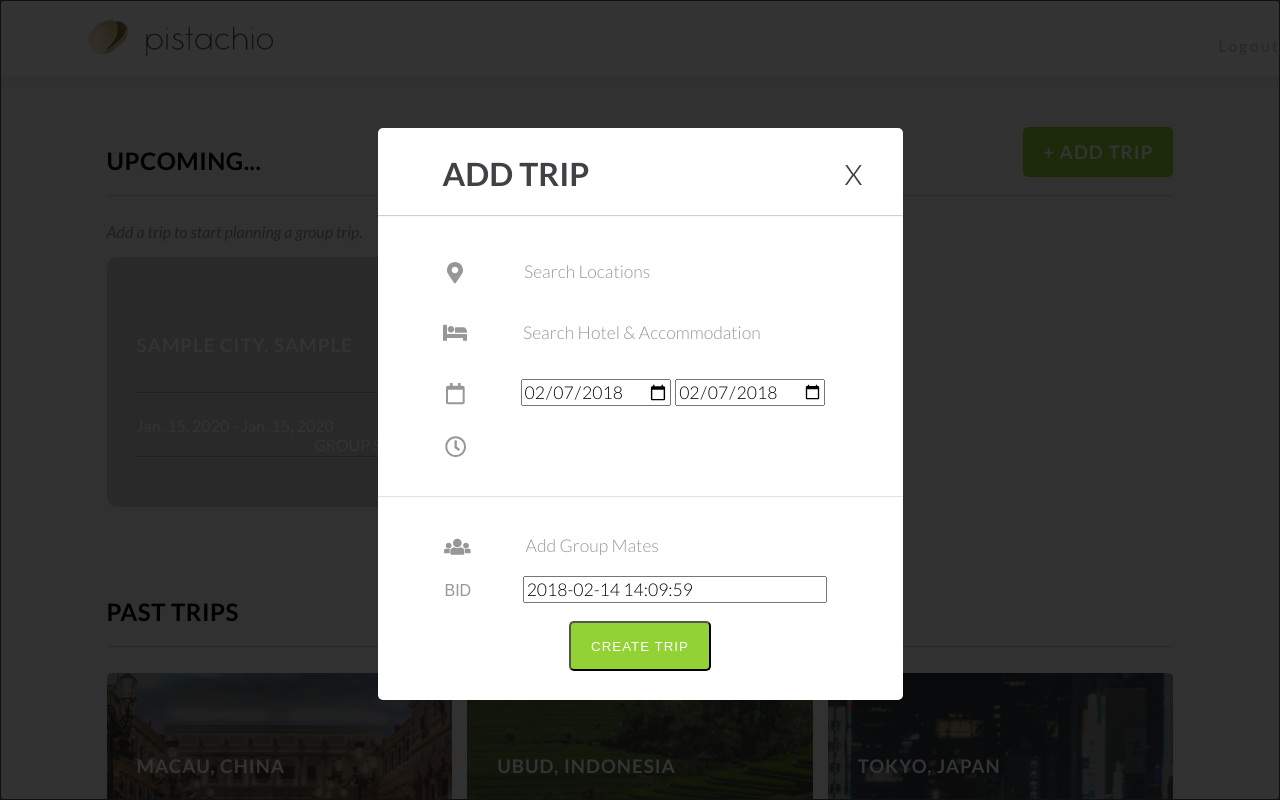
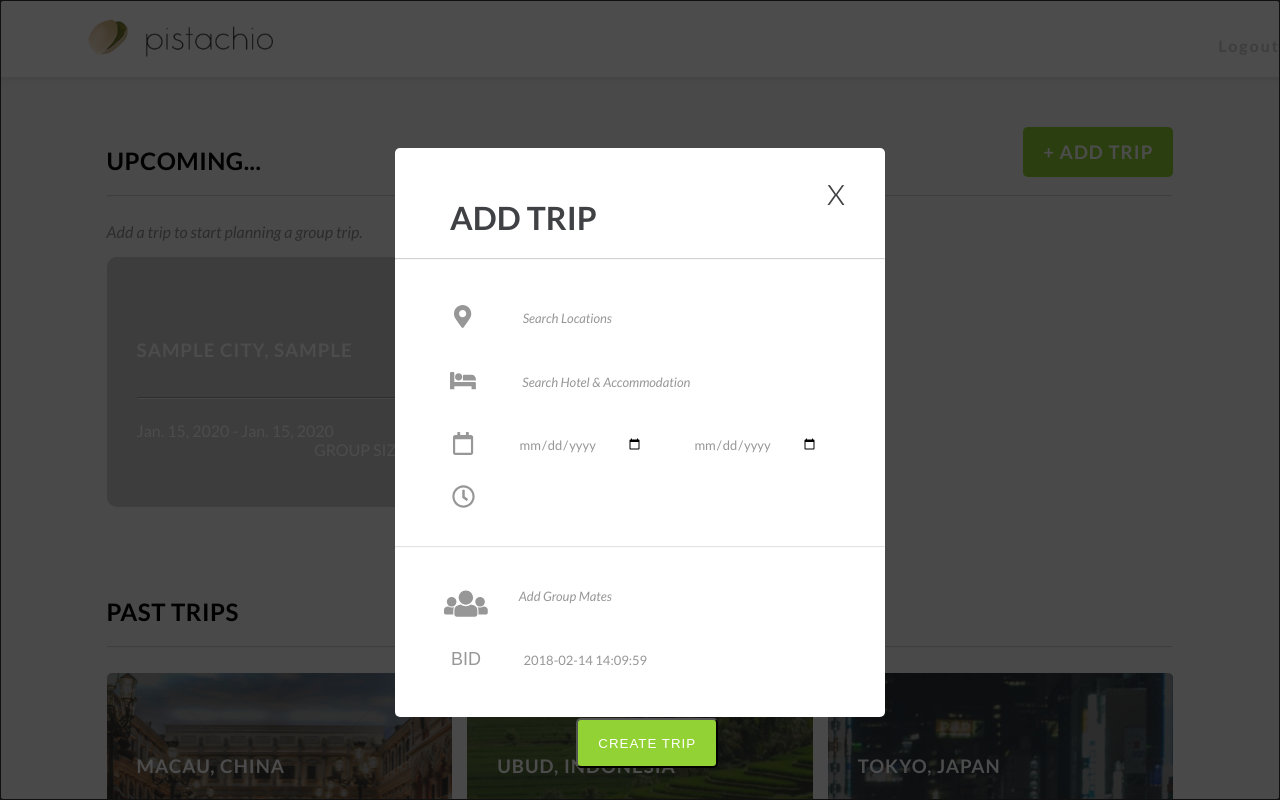
Before and after one commit to spdasilv/pistachio, a Django app: template pistachio/api/templates/api/home.html in a window 1280 px wide, after a click on "+ ADD TRIP". Run offline with Django 3.2, Linux system fonts and the light colour scheme; the template is opened without the code that fills it: values that come from a table or form of the project are taken from there, others are empty; a user stored in the database is signed in; tables that the repository leaves empty hold one stand-in row (values such as "Sample post").

Commit message:
More Modal Styling
Things left to do:
1. slider for time of day
2. vertically center "Add Group Mates"

```diff
--- a/pistachio/api/static/api/css/styling.css
+++ b/pistachio/api/static/api/css/styling.css
@@ -290,7 +290,7 @@ input, select, textarea {
     right: 0;
     bottom: 0;
     left: 0;
-    background: rgba(0, 0, 0, 0.8);
+    background: rgba(0, 0, 0, 0.7);
     z-index: 99999;
     opacity:0;
     -webkit-transition: opacity 400ms ease-in;
@@ -303,8 +303,9 @@ input, select, textarea {
     pointer-events: auto;
 }
 .modalDialog > div {
-    width: 525px;
+    width: 490px;
     position: relative;
+    top:20px;
     margin: 10% auto;
     padding: 5px 20px 13px 20px;
     border-radius: 5px;
--- a/pistachio/api/templates/api/home.html
+++ b/pistachio/api/templates/api/home.html
@@ -42,7 +42,6 @@
                                     GROUP SIZE: {{ trip.userstrip_set.count }}
                                 </span>
                             </h4>
-                            <hr/>
                         </div>
                     </div>
                     {% if forloop.counter|divisibleby:3 %}
@@ -110,43 +109,75 @@
             {% csrf_token %}
             <div>
                 <style>
-                .inputAddTrip[type=text]{
+                input.inputAddTrip[type=text]{
                     width:70%;
                     border-bottom: 1px solid white;
+                    font-size: 13px;
+                    font-weight: normal;
+                    font-style:italic;
+                    color: var(--darkergrey);
                 }
-                .inputAddTrip[type=text]:focus, input[type=text]:active {
+                input.inputAddTrip[type=text]:focus, input[type=text]:active {
                     border-bottom: 1px solid white;
                     outline: none;
                 }
+                input.inputAddTrip[type=date]{
+                    font-size: 13px;
+                    font-weight: normal;
+                    border: 0px;
+                    color: var(--darkergrey);
+                    width:33%;
+                }
+                input.inputAddTrip[type=datetime]{
+                    font-size: 13px;
+                    font-weight: normal;
+                    border: 0px;
+                    color: var(--darkergrey);
+                }
                 .modalDialogAddTrip > div {
-                    padding: 5px 65px 13px 65px;
+                    padding: 5px 55px 13px 55px;
                 }
                 hr.divider {
-                    margin-left: -65px;
-                    margin-right: -65px;
+                    margin-left: -55px;
+                    margin-right: -55px;
                     border-color: #f4f6f9;
                     opacity: 0.5;
                 }
                 .iconAddTrip{
-                    margin-right:50px;
+                    font-size: 23px;
+                    margin-right:40px;
                     margin-top:20px;
                     color:var(--darkergrey);
                 }
-
+                textarea{
+                    font-size: 13px;
+                    font-weight: normal;
+                    font-style:italic;
+                    color: var(--darkergrey);
+                    margin-top:30px;
+                    border: 0px;
+                    position: absolute;
+                    color:var(--darkergrey);
+                    margin-left:-11px;
+                    #background-color:yellow;
+                    rows:"2";
+                    width:300px;
+                    resize: none;
+                }
                 </style>
-                <h1>ADD TRIP</h1>
+                <h1 style="margin-top:45px;">ADD TRIP</h1>
                 <hr class="divider"/>
                 <i class="fas fa-map-marker-alt fa-lg iconAddTrip" style="margin-top:37px;margin-left:4px;"></i>  <input class="inputAddTrip" type="text" name="city_choice" maxlength="300" required id="id_city_choice" value="Search Locations" style="margin-left:5px;"/><br>
                 <i class="fas fa-bed fa-lg iconAddTrip"></i>  <input class="inputAddTrip" type="text" name="hotel" maxlength="300" required id="id_hotel" value="Search Hotel & Accommodation" /><br>
-                <i class="far fa-calendar fa-lg iconAddTrip" style="margin-left:3px;"></i>  <input class="inputAddTrip" type="date" name="start_date" value="2018-02-07" required id="id_start_date" style="margin-left:2px;width:38%;"/>
-                <input class="inputAddTrip" type="date" name="end_date" value="2018-02-07" required id="id_end_date" style="width:38%;"/><br>
+                <i class="far fa-calendar fa-lg iconAddTrip" style="margin-left:3px;"></i>  <input class="inputAddTrip" type="date" name="start_date" required id="id_start_date"/>
+                <input class="inputAddTrip" type="date" name="end_date" required id="id_end_date" style="margin-left:45px;"/><br>
                 <i class="far fa-clock fa-lg iconAddTrip" style="margin-left:2px;margin-top:30px;margin-bottom:30px;"></i><br/>
                 <hr class="divider" style="opacity:0.3"/>
-                <i class="fas fa-users fa-lg iconAddTrip" style="margin-left:1px;margin-top:30px;"></i> <input class="inputAddTrip" type="text" name="emails" maxlength="1000" required id="id_emails" value="Add Group Mates" style="margin-left:-1px;"/><br>
-                <div class="iconAddTrip" style="margin-left:2px;display: inline;">BID</div> <input class="inputAddTrip" type="datetime" name="bidding_ends" value="2018-02-14 14:09:59" required id="id_bidding_ends" style="margin-left:-3px;width:77%;"/><br>
+                <i class="fas fa-users fa-lg iconAddTrip" style="margin-left:-6px;margin-top:30px;font-size: 35px;"></i> <textarea class="inputAddTrip" name="emails" maxlength="1000" required id="id_emails">Add Group Mates</textarea><br>
+                <div class="iconAddTrip" style="margin-top:30px;margin-left:1px;display: inline;font-size: 18px;">BID</div> <input class="inputAddTrip" type="datetime" name="bidding_ends" value="2018-02-14 14:09:59" required id="id_bidding_ends" style="margin-top:30px;margin-left:-4px;width:78%;"/><br>
                 <br>
             </div>
-            <div style="display: flex;align-items: center;justify-content: center;">
+            <div style="display: flex;position: absolute;top:570px;left:37%;">
             	<button type="submit"  style="text-decoration:none;" class="green-button" style="float:right" style="text-align: center;">CREATE TRIP</button>
             </div>
         </form>
```
